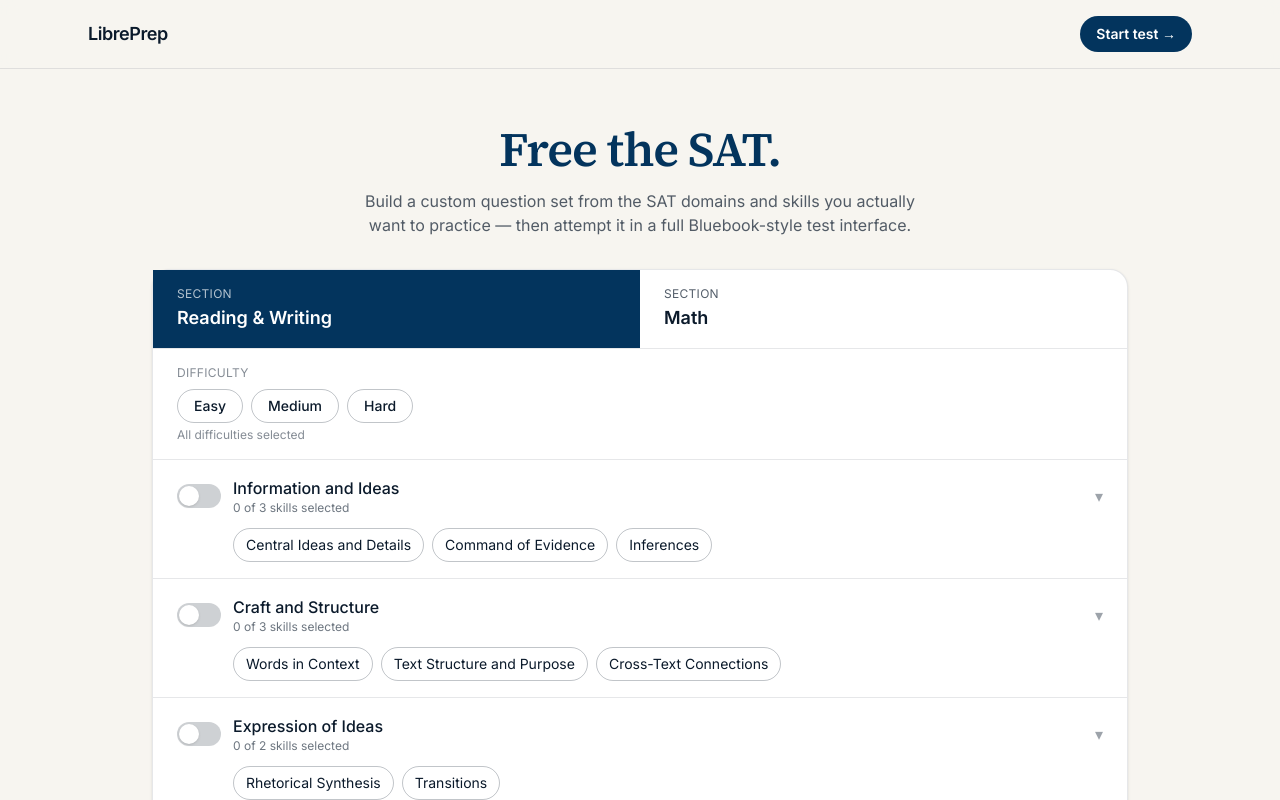
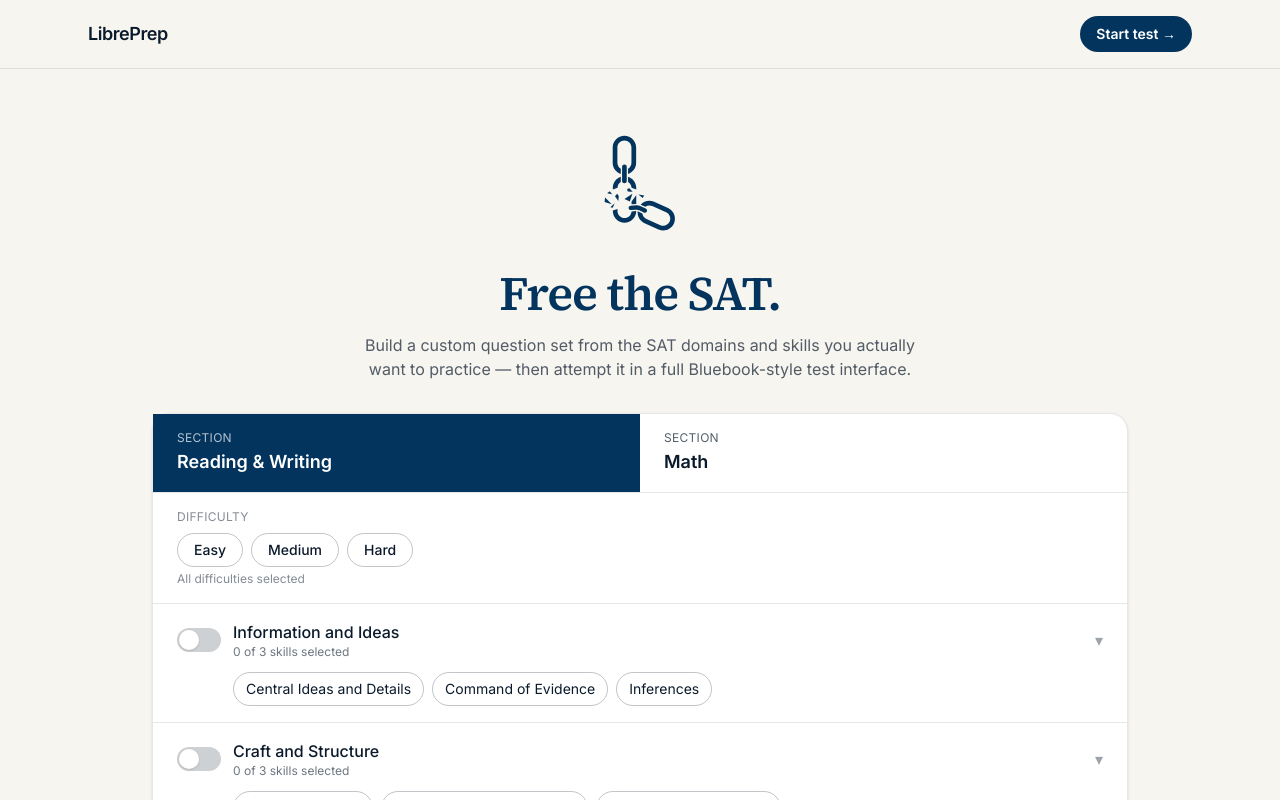
Before and after one commit to crebro/libreprep, a Next.js app: page / in a window 1280 px wide. Shown: the top 800 px of the page. Built offline with nearby package versions, Linux system fonts and the light colour scheme.

Commit message:
feat: add libreprep logo on home page

```diff
--- a/app/page.tsx
+++ b/app/page.tsx
@@ -1,6 +1,7 @@
 "use client";
 import Link from "next/link";
 import { useMemo, useState } from "react";
+import Image from "next/image";
 import { sections, type Section } from "@/lib/sat-filters";
 
 export default function HomePage() {
@@ -119,6 +120,7 @@ export default function HomePage() {
 
       {/* Hero */}
       <section className="mx-auto max-w-6xl px-6 pb-8 pt-14 text-center">
+        <Image src="/libreprep-logo.svg" alt="Libreprep Logo" width={200} height={200} className="mx-auto mb-6 w-30 h-30"/>
         <h1 className="font-serif text-5xl font-semibold tracking-tight text-[#03345D]">
           Free the SAT.
         </h1>
```
Also changed, not shown: public/libreprep-logo.svg (added).
